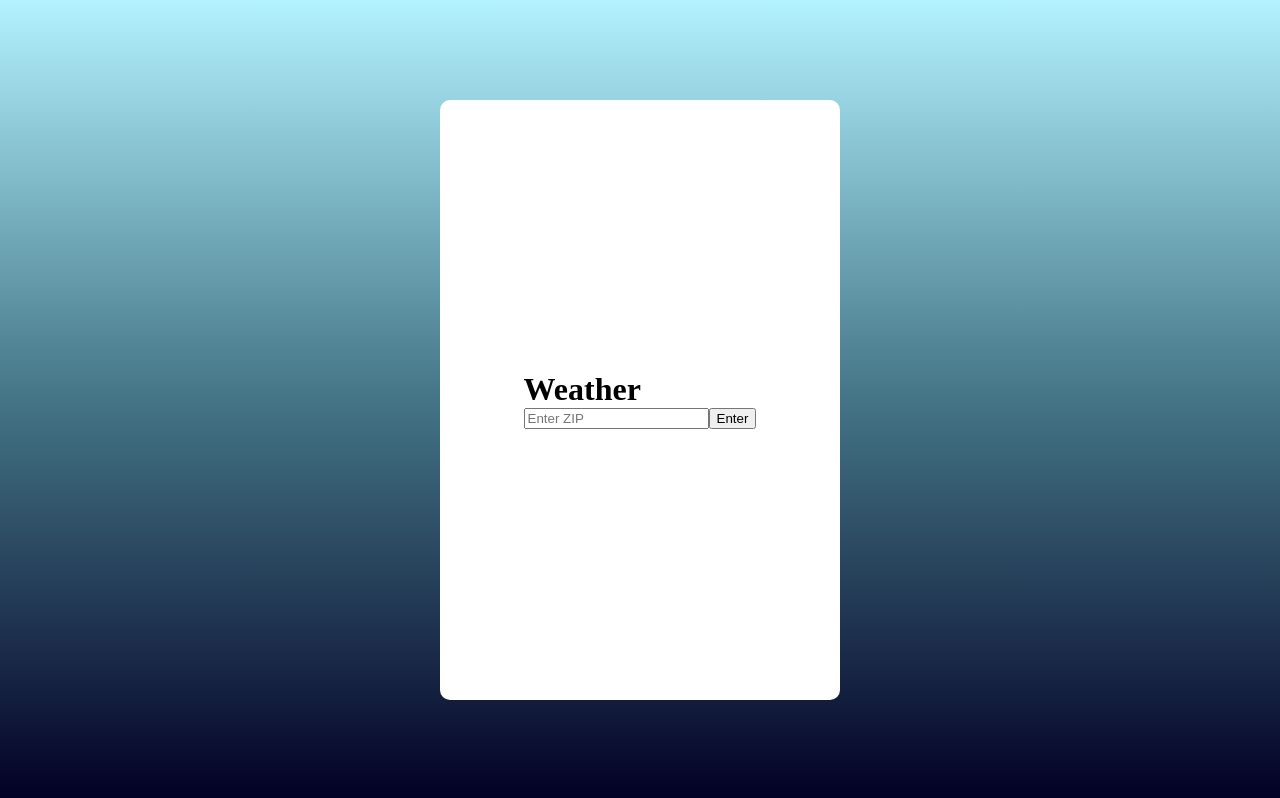
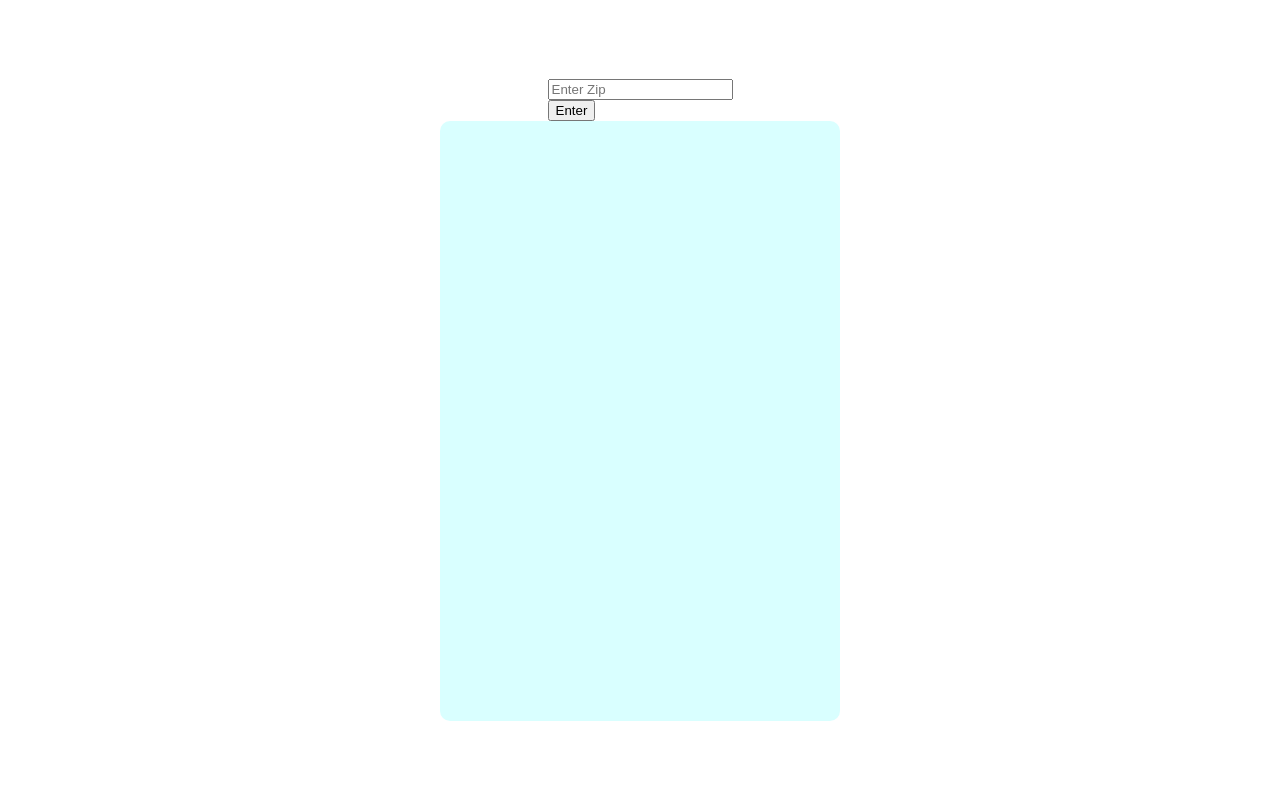
Before and after one commit to AnniePawl/react-weather, a React (Create React App) app: page / in a window 1280 px wide. Built offline with nearby package versions, Linux system fonts and the light colour scheme.

Commit message:
refactored api calls

```diff
--- a/src/App.css
+++ b/src/App.css
@@ -12,11 +12,13 @@
   -webkit-box-align: center;
       -ms-flex-align: center;
           align-items: center;
+  -webkit-box-orient: vertical;
+  -webkit-box-direction: normal;
+      -ms-flex-direction: column;
+          flex-direction: column;
   height: 100vh;
   width: 100vw;
-  background: #020024;
-  background: -webkit-gradient(linear, left bottom, left top, from(#020024), color-stop(51%, #457788), to(#b3f2ff));
-  background: linear-gradient(0deg, #020024 0%, #457788 51%, #b3f2ff 100%);
+  background: white;
 }
 
 .WeatherCard {
@@ -36,6 +38,10 @@
   height: 600px;
   width: 400px;
   border-radius: 10px;
-  background: white;
+  background-color: #d9ffff;
+}
+
+h1.Title {
+  text-transform: uppercase;
 }
 /*# sourceMappingURL=App.css.map */
--- a/src/App.js
+++ b/src/App.js
@@ -1,9 +1,11 @@
+import Form from "./components/Form";
+import "./App.css";
 import WeatherCard from "./components/WeatherCard";
-import "./App.css";
 
 function App() {
   return (
     <div className="App">
+      <Form />
       <WeatherCard />
     </div>
   );
--- a/src/App.scss
+++ b/src/App.scss
@@ -2,6 +2,11 @@
   margin: 0;
 }
 
+// Variables
+$app-background: white;
+$card-background: #d9ffff;
+
+// Mixins
 @mixin center-flex {
   display: flex;
   justify-content: center;
@@ -10,15 +15,10 @@
 
 .App {
   @include center-flex();
+  flex-direction: column;
   height: 100vh;
   width: 100vw;
-  background: rgb(2, 0, 36);
-  background: linear-gradient(
-    0deg,
-    rgba(2, 0, 36, 1) 0%,
-    rgba(69, 119, 136, 1) 51%,
-    rgba(179, 242, 255, 1) 100%
-  );
+  background: $app-background;
 }
 
 .WeatherCard {
@@ -27,5 +27,10 @@
   height: 600px;
   width: 400px;
   border-radius: 10px;
-  background: white;
+  background-color: $card-background;
 }
+
+// Title Component
+h1.Title {
+  text-transform: uppercase;
+}
--- a/src/components/Form.js
+++ b/src/components/Form.js
@@ -3,39 +3,28 @@ import Title from "./Title";
 import axios from "axios";
 
 export default function Form() {
+  // Hooks
   const [zip, setZip] = useState("");
-  const [data, setData] = useState(null);
-  const [lat, setLat] = useState(null);
-  const [lon, setLon] = useState(null);
-  const [name, setName] = useState("Weather");
+  const [city, setCity] = useState(null);
+  // const [lat, setLat] = useState(null);
+  // const [lon, setLon] = useState(null);
+
+  // Variables
   const apikey = "0853c15130697cb0030dc6c83d7ae9cd";
-  const oneCallPath = `https://api.openweathermap.org/data/2.5/onecall?lat=${lat}&lon=${lon}&appid=${apikey}&units=imperial`;
   const geocodingPath = `http://api.openweathermap.org/geo/1.0/zip?zip=${zip}&appid=${apikey}`;
-
-  // Get Lat and Long
-  async function getLocation() {
-    try {
-      await axios.get(geocodingPath).then((res) => {
-        const data = res.data;
-        setLat(data.lat);
-        setLon(data.lon);
-        setName(data.name);
-        console.log(data);
-      });
-    } catch (err) {
-      console.log(err);
-    }
-  }
+  // const oneCallPath = `https://api.openweathermap.org/data/2.5/onecall?lat=${lat}&lon=${lon}&appid=${apikey}&units=imperial`;
 
   // Get Weather
   async function getWeather() {
     try {
-      await axios.get(oneCallPath).then((res) => {
-        const data = res.data;
-        setData(data);
-
-        console.log(data);
-      });
+      const res1 = await axios.get(geocodingPath);
+      const data = res1.data;
+      setCity(data.name);
+      const res2 = await axios.get(
+        `https://api.openweathermap.org/data/2.5/onecall?lat=${data.lat}&lon=${data.lon}&appid=${apikey}&units=imperial`
+      );
+      const data2 = res2.data;
+      console.log(data2);
     } catch (err) {
       console.log(err);
     }
@@ -43,25 +32,24 @@ export default function Form() {
 
   return (
     <div>
-      <Title name={name} />
-      {data ? <h1>{data.current.temp}</h1> : null}
+      {/* Form  */}
       <form
         onSubmit={(e) => {
           e.preventDefault(); //prevent page reload
-          getLocation();
           getWeather();
         }}
       >
         <input
+          placeholder="Enter Zip"
           type="text"
-          placeholder="Enter ZIP"
           value={zip}
           onChange={(e) => {
             setZip(e.target.value);
           }}
         />
-        <button type="submit">Enter</button>
       </form>
+      <button type="submit">Enter</button>
+      {/* <Title city={city} /> */}
     </div>
   );
 }
--- /dev/null
+++ b/src/components/Temp.js
@@ -0,0 +1,5 @@
+import React from "react";
+
+export default function Temp(props) {
+  return <h1 className="Temp__h1">{props.temp}° F</h1>;
+}
--- a/src/components/Title.js
+++ b/src/components/Title.js
@@ -1,5 +1,10 @@
-import React, { useState } from "react";
+import React from "react";
+import "../App.css";
 
 export default function Title(props) {
-  return <h1>{props.name}</h1>;
+  return (
+    <div>
+      <h1 className="Title">{props.city}</h1>
+    </div>
+  );
 }
--- a/src/components/WeatherCard.js
+++ b/src/components/WeatherCard.js
@@ -1,13 +1,11 @@
 import React from "react";
 import Title from "./Title";
-import Form from "./Form";
 import "../App.css";
 
 export default function WeatherCard() {
   return (
     <div className="WeatherCard">
       <Title />
-      <Form />
     </div>
   );
 }
```
Also changed, not shown: 1 other file (tests, documents, lock files or other folders).
